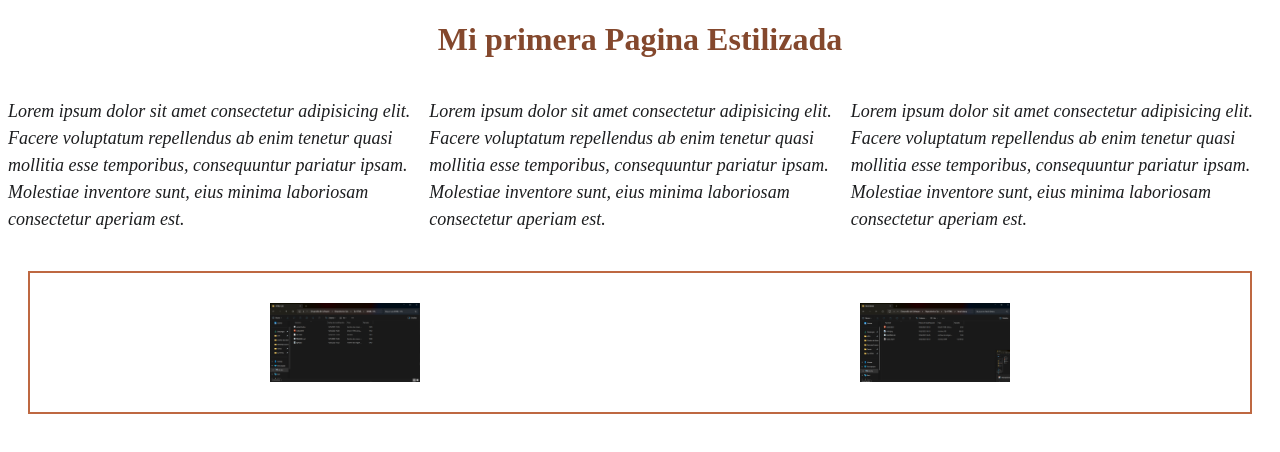
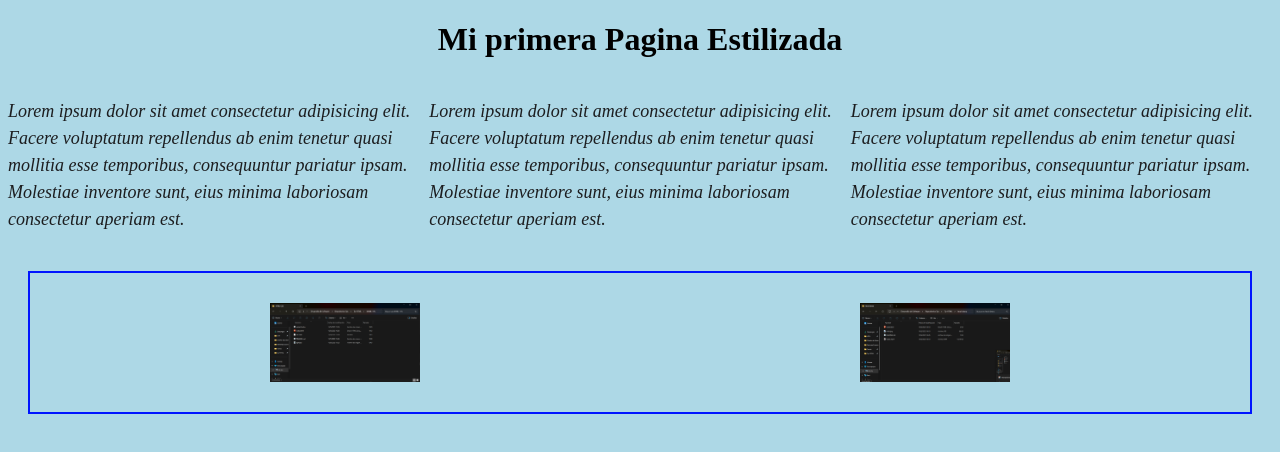
Before and after one commit to Santiagoherrerias02/HTML-CSS, a plain HTML site: page index.html in a window 1280 px wide. Drawn offline with Linux system fonts and the light colour scheme.

Commit message:
HTML.CSS

```diff
--- a/style.css
+++ b/style.css
@@ -1,6 +1,8 @@
-
+body{
+    background-color:lightblue;
+}
 .titulo{
-    color:#84482D;
+    color:#000000;
     text-align: center;
 }
 .parrafos{
@@ -17,7 +19,7 @@ p{
 .imagenes{
     display: flex;
     justify-content:space-around;
-    border: 2px solid #BE6841;
+    border: 2px solid #0015ff;
     padding: 20px;
     margin:20px 20px 20px 20px ;
 }
```
